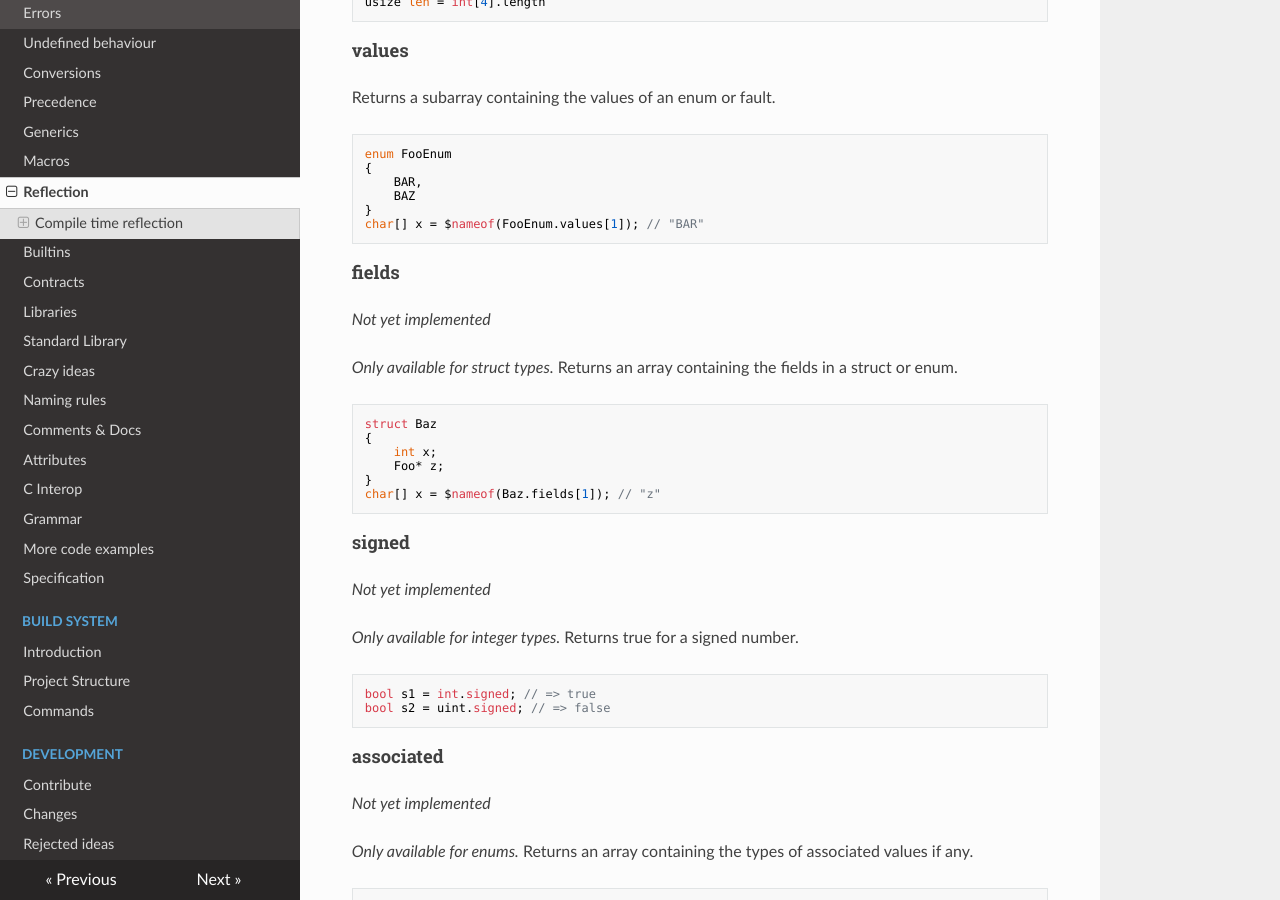
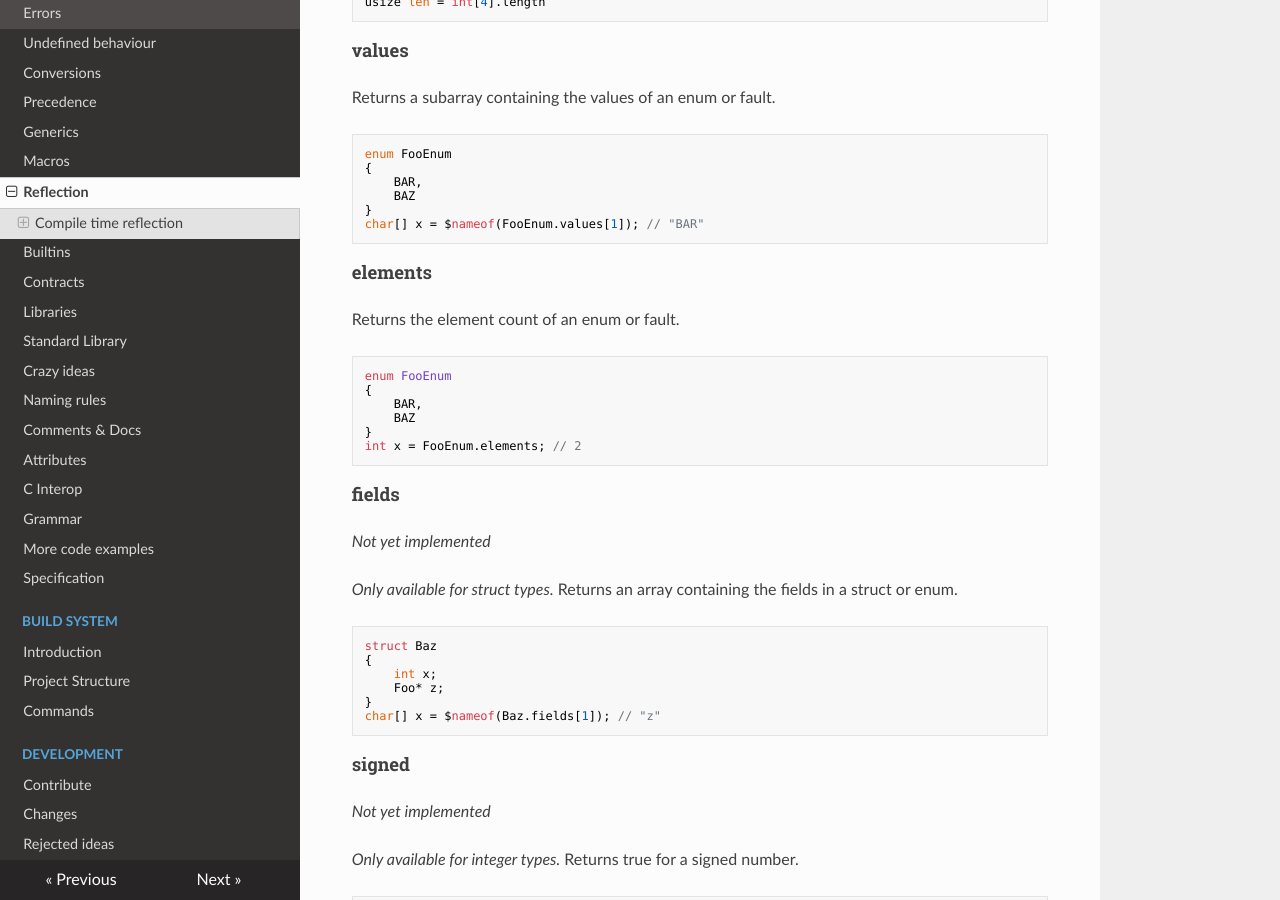
Before and after one commit to c3lang/c3docs-old, an MkDocs documentation site: the page built from docs/reflection.md, in a window 1280 px wide and 900 px high, scrolled down 974 px. Built offline with MkDocs 1.6.1, drawn with Linux system fonts in a browser that asks for light colours; nearby versions of some CDN libraries.

Commit message:
Add elements doc + Fix looping over enum

```diff
--- a/docs/reflection.md
+++ b/docs/reflection.md
@@ -46,6 +46,17 @@ Returns a subarray containing the values of an enum or fault.
         BAZ
     }
     char[] x = $nameof(FooEnum.values[1]); // "BAR"
+
+#### elements
+
+Returns the element count of an enum or fault.
+
+    enum FooEnum
+    {
+        BAR,
+        BAZ
+    }
+    int x = FooEnum.elements; // 2
 
 #### fields
 
```
Also changed, not shown: docs/macros.md (+1 -1 lines).
